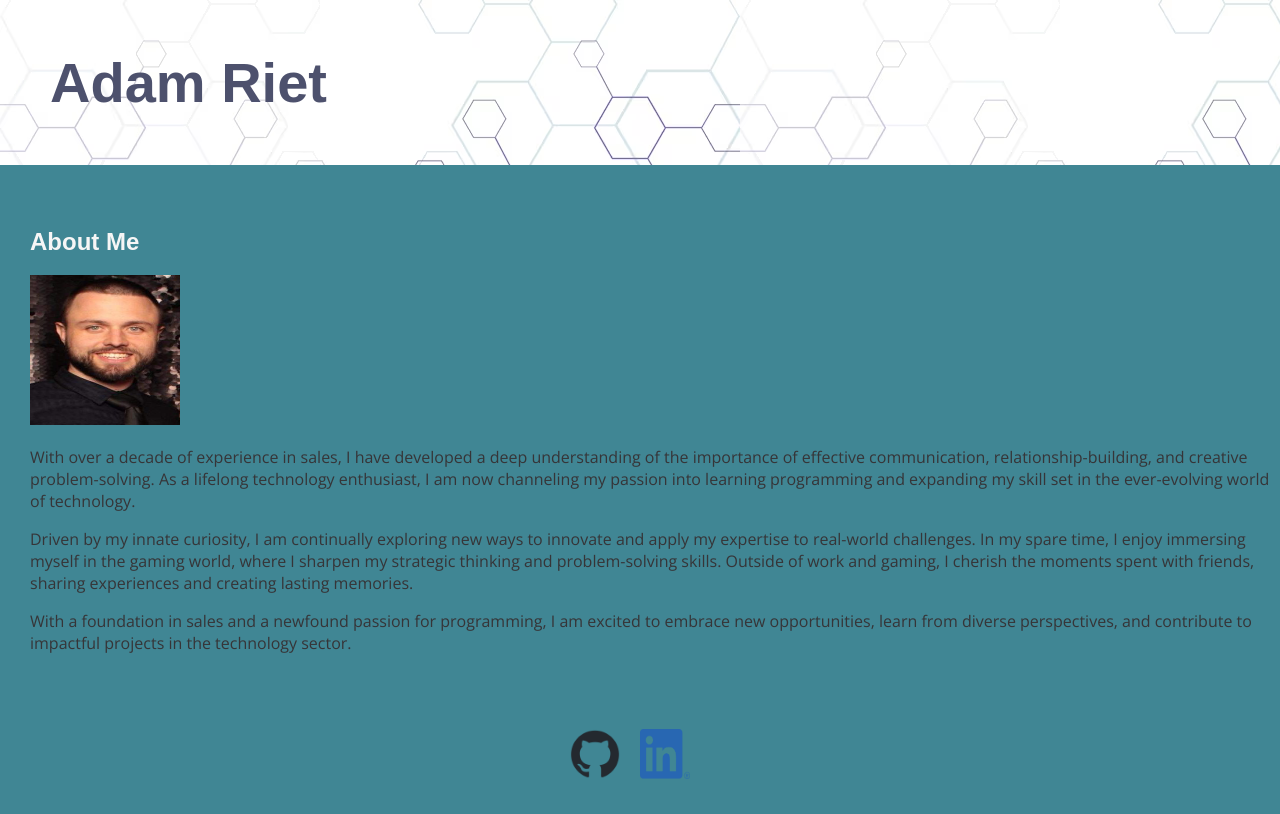
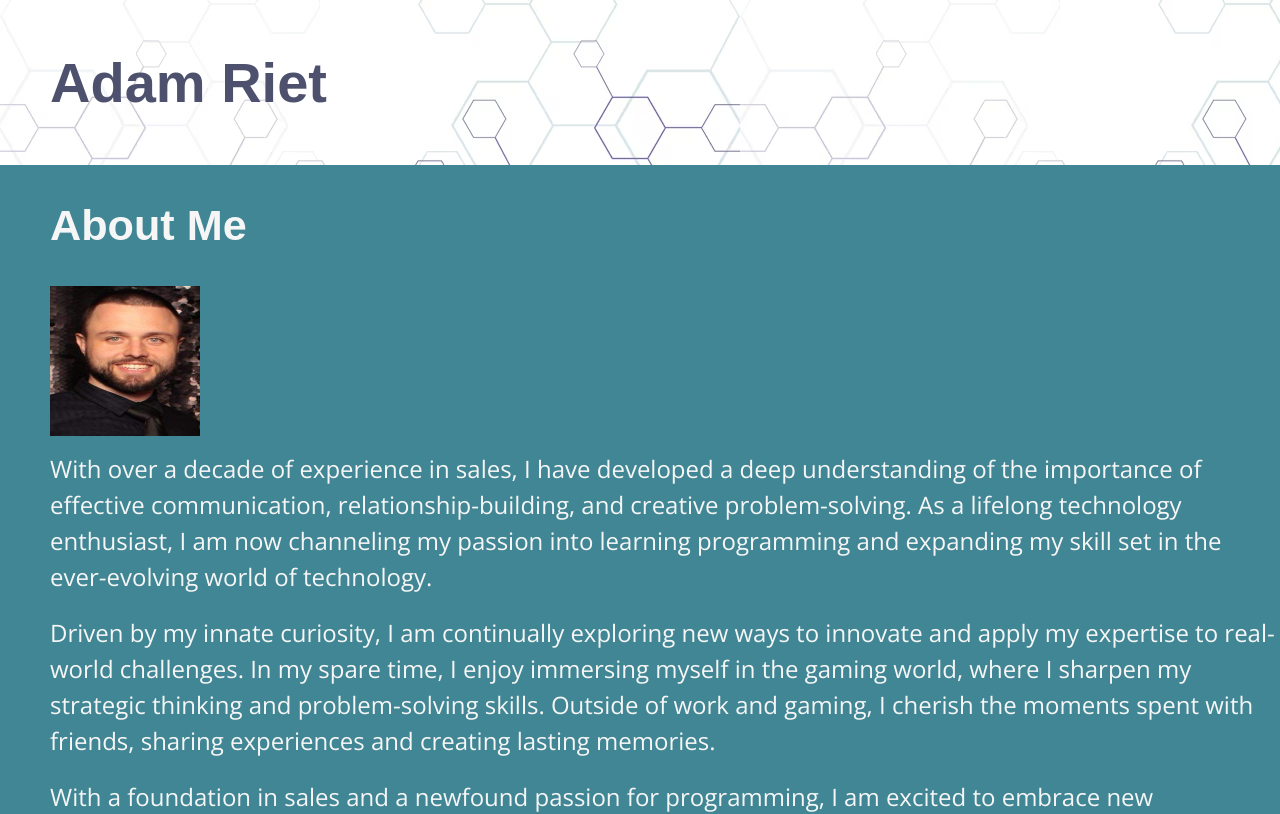
Before and after one commit to Adam-Riet/PortfolioV2, a React (Create React App) app in the folder adam-r-portfolio/: page / in a window 1280 px wide. Shown: the top 814 px of the page. Built offline with nearby package versions, Linux system fonts and the light colour scheme; a web font is replaced by a local one.

Commit message:
added style to about me page

```diff
--- a/adam-r-portfolio/src/components/About.js
+++ b/adam-r-portfolio/src/components/About.js
@@ -6,15 +6,24 @@ function About() {
     return (
         <div className="abcontainer">
             <h2>About Me</h2>
-            <img src={myImage} alt="About me" />
+            <div className="abimage">
+                <img src={myImage} alt="About me" />
+            </div>
 
-            <p>With over a decade of experience in sales, I have developed a deep understanding of the importance of effective communication, relationship-building, and creative problem-solving. As a lifelong technology enthusiast, I am now channeling my passion into learning programming and expanding my skill set in the ever-evolving world of technology.</p>
+            <div className="abparagraph">
+                <p>With over a decade of experience in sales, I have developed a deep understanding of the importance of effective communication, relationship-building, and creative problem-solving. As a lifelong technology enthusiast, I am now channeling my passion into learning programming and expanding my skill set in the ever-evolving world of technology.</p>
+            </div>
 
-            <p>Driven by my innate curiosity, I am continually exploring new ways to innovate and apply my expertise to real-world challenges. In my spare time, I enjoy immersing myself in the gaming world, where I sharpen my strategic thinking and problem-solving skills. Outside of work and gaming, I cherish the moments spent with friends, sharing experiences and creating lasting memories.</p>
+            <div className="abparagraph">
+                <p>Driven by my innate curiosity, I am continually exploring new ways to innovate and apply my expertise to real-world challenges. In my spare time, I enjoy immersing myself in the gaming world, where I sharpen my strategic thinking and problem-solving skills. Outside of work and gaming, I cherish the moments spent with friends, sharing experiences and creating lasting memories.</p>
+            </div>
 
-            <p>With a foundation in sales and a newfound passion for programming, I am excited to embrace new opportunities, learn from diverse perspectives, and contribute to impactful projects in the technology sector.</p>
+            <div className="abparagraph">
+                <p>With a foundation in sales and a newfound passion for programming, I am excited to embrace new opportunities, learn from diverse perspectives, and contribute to impactful projects in the technology sector.</p>
+            </div>
         </div>
     );
 }
 
+
 export default About;
--- a/adam-r-portfolio/src/styles/styles.css
+++ b/adam-r-portfolio/src/styles/styles.css
@@ -38,16 +38,40 @@ h1 {
 h2 {
     color: var(--tertiary-color);
     font-family: 'Chela One', sans-serif;
+    font-size: 2.7rem;
 }
 
+/* About Me */
+
 .abcontainer {
-    margin-left: 30px;
+    margin-left: 50px;
+    margin-bottom: 100px;
+    display: flex;
+    flex-direction: column;
+    align-items: flex-start;
 }
 
 .abcontainer img {
     width: 150px;
     height: 150px;
-  }
+    margin-right: 20px;
+    margin-bottom: 10px;
+}
+
+.abcontainer .abparagraph {
+    margin-bottom: 20px; /* Add space below each paragraph */
+}
+
+.abcontainer p {
+    font-size: 1.5rem;
+    font-weight: 300;
+    line-height: 1.5;
+    margin: 0;
+    padding: 0;
+    color: var(--tertiary-color);
+    font-family: 'Open Sans', sans-serif;
+}
+
 
 .App {
     display: flex;
```
